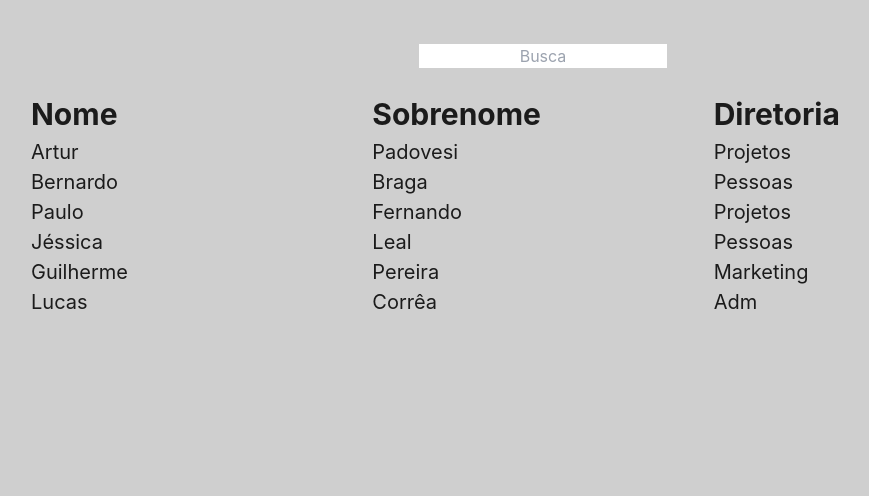
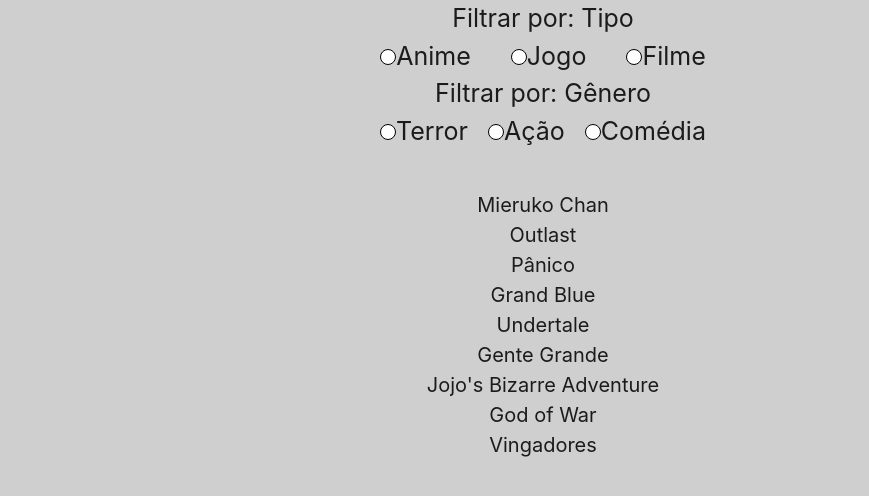
Before and after one commit to StructCE/our-react-components, a React (Vite) app: page / in a window 1280 px wide. Shown: the top 496 px of the page, without its empty margins (97-966 px from the left). Built offline with nearby package versions, Linux system fonts and the light colour scheme.

Commit message:
Filter by fields done

```diff
--- a/src/App.tsx
+++ b/src/App.tsx
@@ -1,7 +1,7 @@
-import { FilterExample } from "./components/FilterByFields/example/example";
+import { FilterExample2 } from "./components/FilterByFields/example2/example";
 
 function App() {
-  return <FilterExample />;
+  return <FilterExample2 />;
 }
 
 export default App;
--- /dev/null
+++ b/src/components/FilterByFields/data.tsx
@@ -0,0 +1,149 @@
+export const Users = [
+  {
+    id: 1,
+    nome: "Artur",
+    sobrenome: "Padovesi",
+    diretoria: "Projetos",
+  },
+  {
+    id: 2,
+    nome: "Bernardo",
+    sobrenome: "Braga",
+    diretoria: "Pessoas",
+  },
+  {
+    id: 3,
+    nome: "Paulo",
+    sobrenome: "Fernando",
+    diretoria: "Projetos",
+  },
+  {
+    id: 4,
+    nome: "Jéssica",
+    sobrenome: "Leal",
+    diretoria: "Pessoas",
+  },
+  {
+    id: 5,
+    nome: "Guilherme",
+    sobrenome: "Pereira",
+    diretoria: "Marketing",
+  },
+  {
+    id: 6,
+    nome: "Lucas",
+    sobrenome: "Corrêa",
+    diretoria: "Adm",
+  },
+];
+
+export const Media = [
+  {
+    id: 1,
+    nome: "Mieruko Chan",
+    tags: [
+      {
+        tipo: "Terror",
+      },
+      {
+        tipo: "Anime",
+      },
+    ],
+  },
+  {
+    id: 2,
+    nome: "Outlast",
+    tags: [
+      {
+        tipo: "Terror",
+      },
+      {
+        tipo: "Jogo",
+      },
+    ],
+  },
+  {
+    id: 3,
+    nome: "Pânico",
+    tags: [
+      {
+        tipo: "Terror",
+      },
+      {
+        tipo: "Filme",
+      },
+    ],
+  },
+  {
+    id: 4,
+    nome: "Grand Blue",
+    tags: [
+      {
+        tipo: "Comedia",
+      },
+      {
+        tipo: "Anime",
+      },
+    ],
+  },
+  {
+    id: 5,
+    nome: "Undertale",
+    tags: [
+      {
+        tipo: "Comedia",
+      },
+      {
+        tipo: "Jogo",
+      },
+    ],
+  },
+  {
+    id: 6,
+    nome: "Gente Grande",
+    tags: [
+      {
+        tipo: "Comedia",
+      },
+      {
+        tipo: "Filme",
+      },
+    ],
+  },
+  {
+    id: 7,
+    nome: "Jojo's Bizarre Adventure",
+    tags: [
+      {
+        tipo: "Acao",
+      },
+      {
+        tipo: "Anime",
+      },
+    ],
+  },
+  {
+    id: 8,
+    nome: "God of War",
+    tags: [
+      {
+        tipo: "Acao",
+      },
+      {
+        tipo: "Jogo",
+      },
+    ],
+  },
+  {
+    id: 9,
+    nome: "Vingadores",
+    tags: [
+      {
+        tipo: "Acao",
+      },
+      {
+        tipo: "Filme",
+      },
+    ],
+  },
+];
--- a/src/components/FilterByFields/example/example.tsx
+++ b/src/components/FilterByFields/example/example.tsx
@@ -1,5 +1,5 @@
-import { FilterByFields } from "./index";
+import { FilterBySearch } from "./index";
 
 export function FilterExample() {
-  return <FilterByFields></FilterByFields>;
+  return <FilterBySearch></FilterBySearch>;
 }
--- a/src/components/FilterByFields/example/index.tsx
+++ b/src/components/FilterByFields/example/index.tsx
@@ -1,19 +1,19 @@
 import React, { useState } from "react";
-import { Users } from "../users";
+import { Users } from "../data";
 
-type User = {
+type Props = {
   nome: string;
   sobrenome: string;
   diretoria: string;
   id: number;
 };
 
-export function FilterByFields() {
+export function FilterBySearch() {
   const [query, setQuery] = useState("");
 
-  const search = (data: User[]): User[] => {
+  const search = (data: Props[]): Props[] => {
     return data.filter(
-      (item: User) =>
+      (item: Props) =>
         item.nome.toLowerCase().includes(query) ||
         item.sobrenome.toLowerCase().includes(query) ||
         item.diretoria.toLowerCase().includes(query)
--- /dev/null
+++ b/src/components/FilterByFields/example2/example.tsx
@@ -0,0 +1,5 @@
+import { FilterByFields } from ".";
+
+export function FilterExample2() {
+  return <FilterByFields></FilterByFields>;
+}
--- /dev/null
+++ b/src/components/FilterByFields/example2/index.tsx
@@ -0,0 +1,104 @@
+import React, { useState } from "react";
+import { Media } from "../data";
+
+type Props = {
+  nome: string;
+  id: number;
+  tags: {
+    tipo: string;
+  }[];
+};
+
+export function FilterByFields() {
+  const [filterTags, setFilterTags] = useState<string[]>([]);
+
+  const filteredData: Props[] = Media.filter((node: Props) =>
+    filterTags.length > 0
+      ? filterTags.every((filterTag: string) =>
+          node.tags.map((tag) => tag.tipo).includes(filterTag)
+        )
+      : true
+  );
+
+  const filterHandler = (e: React.ChangeEvent<HTMLInputElement>) => {
+    if (e.target.checked) {
+      setFilterTags([...filterTags, e.target.value]);
+    } else {
+      setFilterTags(
+        filterTags.filter((filterTag) => filterTag !== e.target.value)
+      );
+    }
+  };
+
+  return (
+    <>
+      <div className="text-[25px]">
+        <p className="flex justify-center">Filtrar por: Tipo</p>
+        <div className="flex justify-center gap-10">
+          <label htmlFor="Anime">
+            <input
+              className="w-4 h-4 border border-black rounded-full cursor-pointer appearance-none bg-white checked:bg-red-600"
+              type="checkbox"
+              onChange={filterHandler}
+              value={"Anime"}
+            />
+            <span>Anime</span>
+          </label>
+          <label htmlFor="Jogo">
+            <input
+              className="w-4 h-4 border border-black rounded-full cursor-pointer appearance-none bg-white checked:bg-red-600"
+              type="checkbox"
+              onChange={filterHandler}
+              value={"Jogo"}
+            />
+            <span>Jogo</span>
+          </label>
+          <label htmlFor="Filme">
+            <input
+              className="w-4 h-4 border border-black rounded-full cursor-pointer appearance-none bg-white checked:bg-red-600"
+              type="checkbox"
+              onChange={filterHandler}
+              value={"Filme"}
+            />
+            <span>Filme</span>
+          </label>
+        </div>
+        <p className="flex justify-center">Filtrar por: Gênero</p>
+        <div className="flex justify-center gap-5">
+          <label htmlFor="Terror">
+            <input
+              className="w-4 h-4 border border-black rounded-full cursor-pointer appearance-none bg-white checked:bg-red-600"
+              type="checkbox"
+              onChange={filterHandler}
+              value={"Terror"}
+            />
+            <span>Terror</span>
+          </label>
+          <label htmlFor="Acao">
+            <input
+              className="w-4 h-4 border border-black rounded-full cursor-pointer appearance-none bg-white checked:bg-red-600"
+              type="checkbox"
+              onChange={filterHandler}
+              value={"Acao"}
+            />
+            <span>Ação</span>
+          </label>
+          <label htmlFor="Comedia">
+            <input
+              className="w-4 h-4 border border-black rounded-full cursor-pointer appearance-none bg-white checked:bg-red-600"
+              type="checkbox"
+              onChange={filterHandler}
+              value={"Comedia"}
+            />
+            <span>Comédia</span>
+          </label>
+        </div>
+      </div>
+      <ul className="flex items-center flex-col mt-10 text-[20px]">
+        {filteredData.map((node) => (
+          <li key={node.id}>{node.nome}</li>
+        ))}
+      </ul>
+    </>
+  );
+}
--- a/src/components/FilterByFields/users.tsx
+++ /dev/null
@@ -1,38 +0,0 @@
-export const Users = [
-  {
-    id: 1,
-    nome: "Artur",
-    sobrenome: "Padovesi",
-    diretoria: "Projetos",
-  },
-  {
-    id: 2,
-    nome: "Bernardo",
-    sobrenome: "Braga",
-    diretoria: "Pessoas",
-  },
-  {
-    id: 3,
-    nome: "Paulo",
-    sobrenome: "Fernando",
-    diretoria: "Projetos",
-  },
-  {
-    id: 4,
-    nome: "Jéssica",
-    sobrenome: "Leal",
-    diretoria: "Pessoas",
-  },
-  {
-    id: 5,
-    nome: "Guilherme",
-    sobrenome: "Pereira",
-    diretoria: "Marketing",
-  },
-  {
-    id: 6,
-    nome: "Lucas",
-    sobrenome: "Corrêa",
-    diretoria: "Adm",
-  },
-];
```
